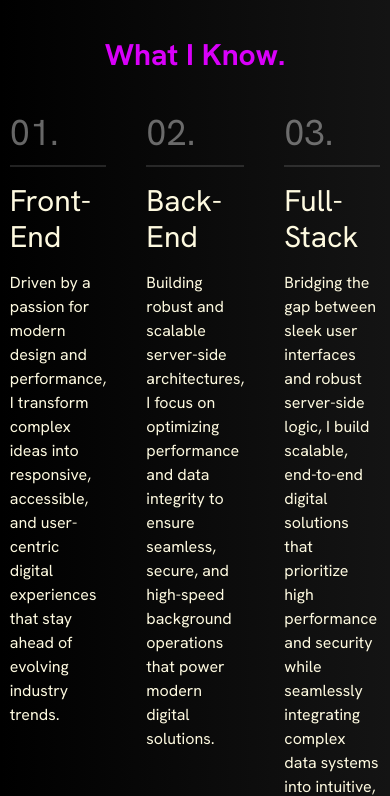
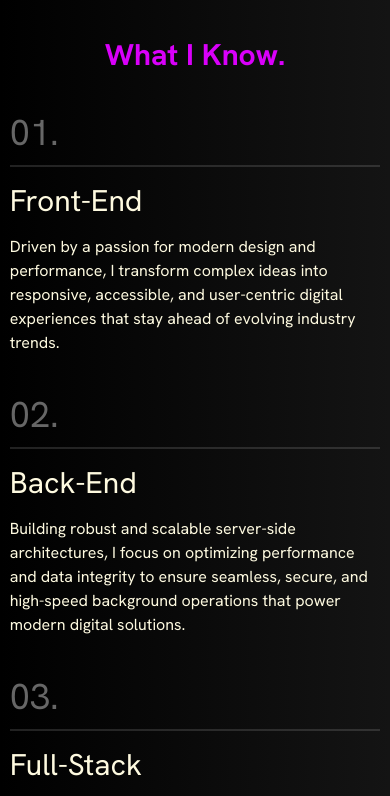
Before and after one commit to ShivakumarDornala/New-Portfolio-2026, a website: page about.html in a window 390 px wide. Shown: the part 746-1542 px from the top of the page. Drawn offline with nearby package versions, Linux system fonts and the light colour scheme; a web font is replaced by a local one.

Commit message:
Changes in about page

```diff
--- a/about.html
+++ b/about.html
@@ -276,10 +276,10 @@
     </div>
 
 
-    <div class="flex gap-10">
+    <div class="about-stack flex flex-col md:flex-row gap-10">
 
 
-      <div class="w-1/3">
+      <div class="w-full md:w-1/3">
         <p class="text-[#d7d7d779] mb-3 text-4xl">01.</p>
         <hr class="border-b border-[#ffffff21]">
         <p class="text-[#fefae0] text-3xl my-4">
@@ -292,7 +292,7 @@
       </div>
 
 
-      <div class="w-1/3">
+      <div class="w-full md:w-1/3">
         <p class="text-[#d7d7d779] mb-3 text-4xl">02.</p>
         <hr class="border-b border-[#ffffff21]">
         <p class="text-[#fefae0] text-3xl my-4">
@@ -305,7 +305,7 @@
         </p>
       </div>
 
-      <div class="w-1/3">
+      <div class="w-full md:w-1/3">
         <p class="text-[#d7d7d779] mb-3 text-4xl">03.</p>
         <hr class="border-b border-[#ffffff21]">
         <p class="text-[#fefae0] text-3xl my-4">
```
Also changed, not shown: 1 other file.
